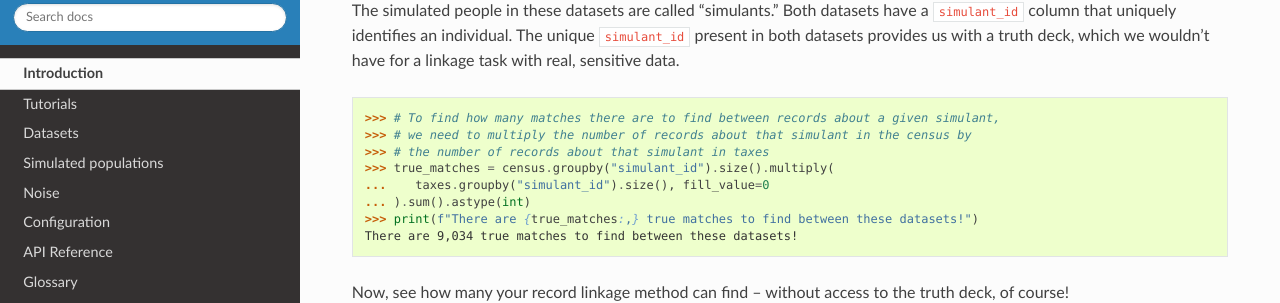
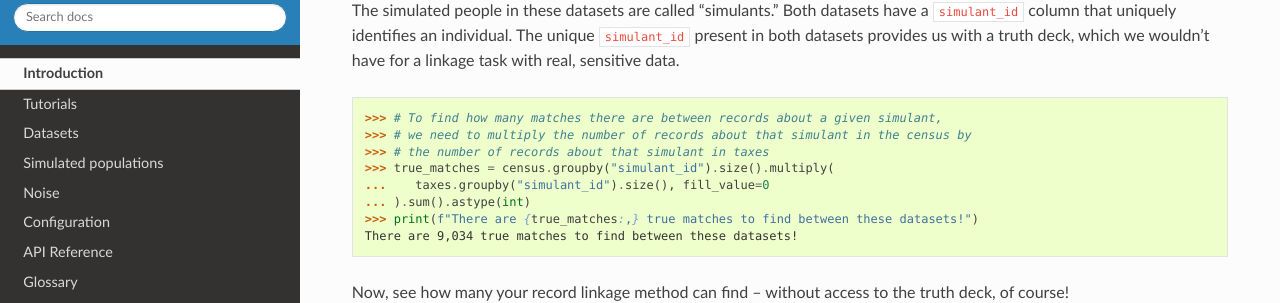
Before and after one commit to ihmeuw/pseudopeople, a Sphinx documentation site: the page built from docs/source/index.rst, in a window 1280 px wide and 900 px high, scrolled down 2077 px. Shown: the part 149-452 px from the top of the window. Built offline with Sphinx 7.4.7 and the Read the Docs theme 2.0.0, drawn with Linux system fonts in a browser that asks for light colours.

Commit message:
Copyedit comment
Co-authored-by: Nathaniel Blair-Stahn <ndbs@uw.edu>

```diff
--- a/docs/source/index.rst
+++ b/docs/source/index.rst
@@ -115,7 +115,7 @@ which we wouldn't have for a linkage task with real, sensitive data.
 
 ::
 
-   >>> # To find how many matches there are to find between records about a given simulant,
+   >>> # To find how many matches there are between records about a given simulant,
    >>> # we need to multiply the number of records about that simulant in the census by
    >>> # the number of records about that simulant in taxes
    >>> true_matches = census.groupby("simulant_id").size().multiply(
```
